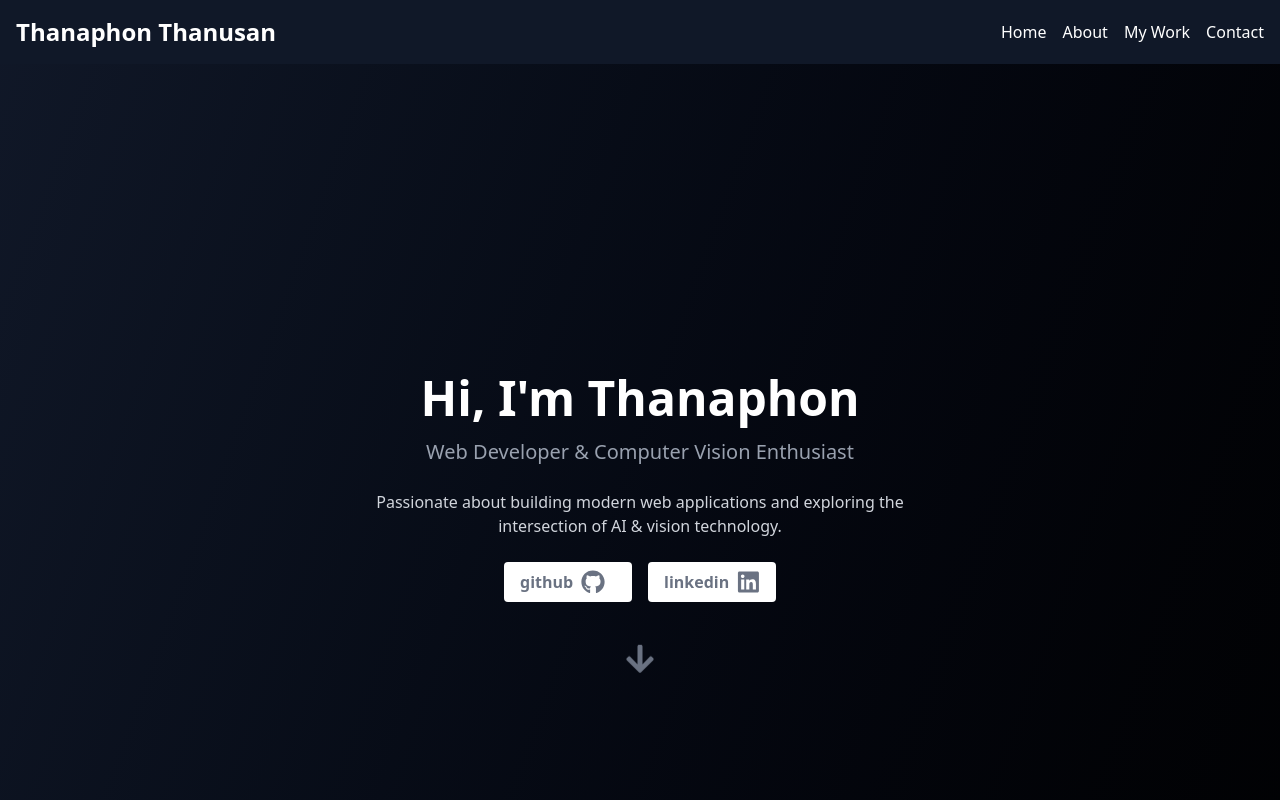
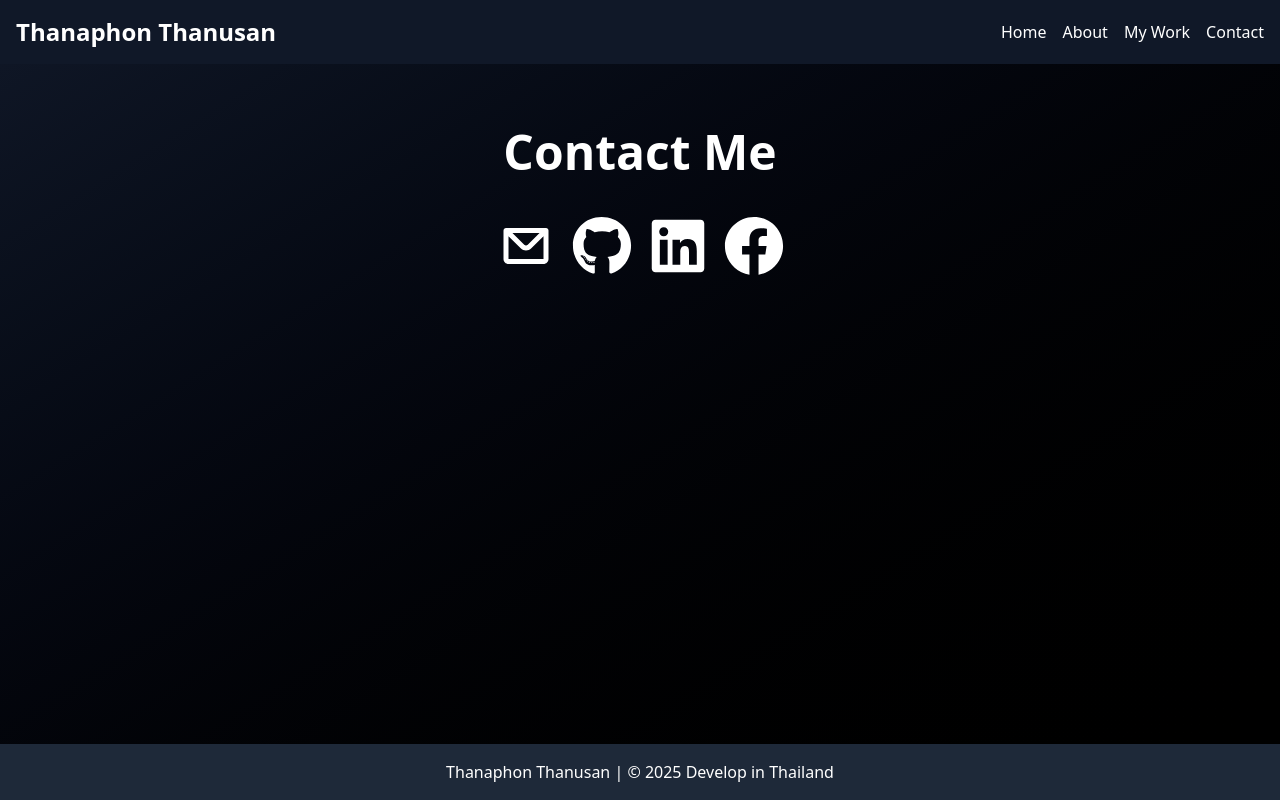
Before and after one commit to thanaphon0737/myPortfolio, a React (Vite) app: page /contact in a window 1280 px wide. Shown: the top 800 px of the page. Built offline with nearby package versions, Linux system fonts and the light colour scheme.

Commit message:
Contact: logo can link

```diff
--- a/src/Contact/Contact.jsx
+++ b/src/Contact/Contact.jsx
@@ -1,15 +1,17 @@
-import Header from "../Components/Header/Header"
-import Content from "../Components/Content/Content"
-import Footer from "../Components/Footer/Footer"
+import Header from "../Components/Header/Header";
+
+import Footer from "../Components/Footer/Footer";
+
+import ContentContact from "./ContentContact";
 function Contact() {
   return (
     <>
       <div className="body flex flex-col min-h-screen bg-gradient-to-br from-gray-900 to-black text-white">
         <Header />
-        <Content />
+        <ContentContact />
         <Footer />
       </div>
     </>
-  )
+  );
 }
-export default Contact
+export default Contact;
--- /dev/null
+++ b/src/Contact/ContactIcon.jsx
@@ -0,0 +1,24 @@
+import { CgMail } from "react-icons/cg";
+import { FaGithub } from "react-icons/fa";
+import { FaLinkedin } from "react-icons/fa";
+import { FaFacebook } from "react-icons/fa";
+const iconSize = 60;
+function ContactIcon() {
+  return (
+    <div className="flex  gap-4">
+      <a target="_blank" href="mailto:thanaphon.thanusan@gmail.com" className="cursor-pointer">
+        <CgMail size={iconSize} />
+      </a>
+      <a target="_blank" href="https://github.com/thanaphon0737" className="cursor-pointer">
+        <FaGithub size={iconSize} />
+      </a>
+      <a target="_blank" href="https://www.linkedin.com/in/thanaphon-thanusan-4b6469202/" className="cursor-pointer">
+        <FaLinkedin size={iconSize} />
+      </a>
+      <a target="_blank" href="https://www.facebook.com/T.thanusan" className="cursor-pointer">
+        <FaFacebook size={iconSize} />
+      </a>
+    </div>
+  );
+}
+export default ContactIcon;
--- /dev/null
+++ b/src/Contact/ContentContact.jsx
@@ -0,0 +1,24 @@
+import { motion } from "framer-motion";
+import ContactIcon from "./ContactIcon";
+function ContentContact() {
+  return (
+    <div className="content grow flex flex-col items-center justify-start gap-y-10 my-16">
+      <motion.h1
+        className="text-5xl font-bold text-center"
+        initial={{ opacity: 0, y: -50 }}
+        animate={{ opacity: 1, y: 0 }}
+        transition={{ duration: 1 }}
+      >
+        Contact Me
+      </motion.h1>
+      <motion.div
+        initial={{ opacity: 0, y: 50 }}
+        animate={{ opacity: 1, y: 0 }}
+        transition={{ duration: 1, delay: 0.3 }}
+      >
+        <ContactIcon />
+      </motion.div>
+    </div>
+  );
+}
+export default ContentContact;
```
